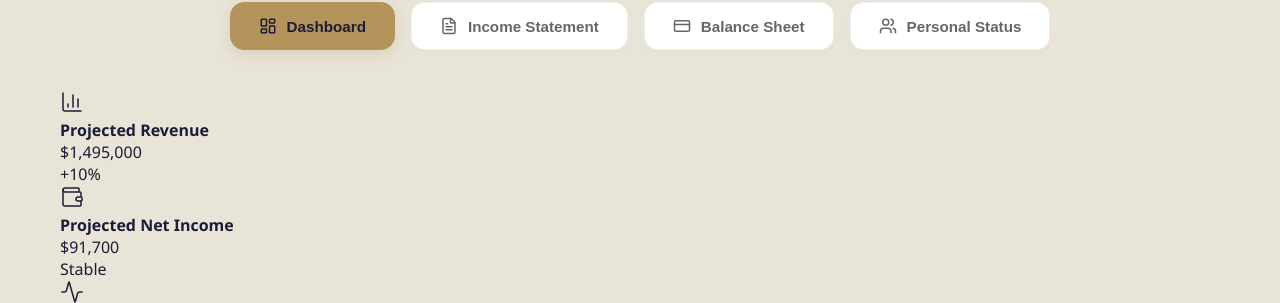
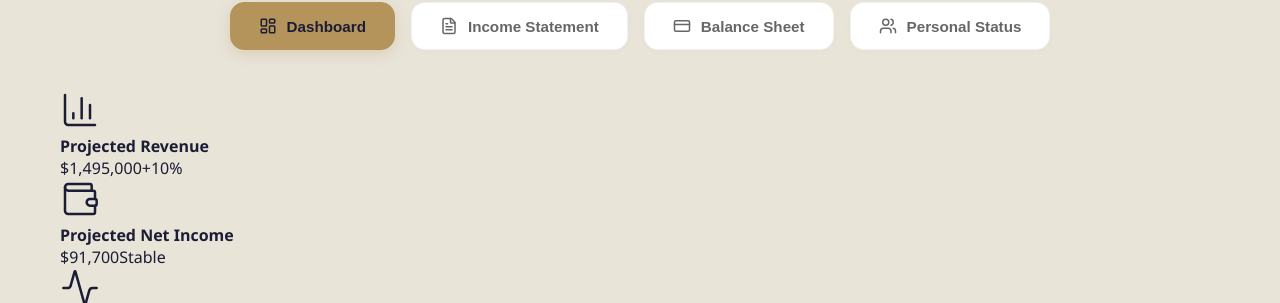
Before and after one commit to dphung88/real-estate-marketplace, a Next.js app: page /tools/break-even in a window 1280 px wide. Shown: the part 649-952 px from the top of the page. Built offline with nearby package versions, Linux system fonts and the light colour scheme.

Commit message:
update KpiCard layout to match centered screenshot

```diff
--- a/app/components/tools/ProFinancialDashboard.js
+++ b/app/components/tools/ProFinancialDashboard.js
@@ -549,18 +549,18 @@ const ProFinancialDashboard = () => {
 };
 
 const KpiCard = ({ title, value, trend, icon }) => (
-  <div className="bg-[#1B1C36] p-6 rounded-[32px] flex flex-row items-center justify-between transition-all hover:translate-y-[-4px] hover:shadow-xl shadow-lg border border-white/5">
-    <div className="flex flex-col items-start text-left gap-1">
-      <div className="text-[#B5945B] shrink-0 bg-white/5 p-2 rounded-xl mb-2">
-        {React.cloneElement(icon, { size: 24, strokeWidth: 1.5 })}
-      </div>
-      <h4 className="text-white/60 text-[0.85rem] font-bold tracking-tight">{title}</h4>
-      <p className="text-white text-[1.25rem] font-black m-0 leading-tight">{value}</p>
+  <div className="bg-[#1B1C36] p-6 sm:p-8 rounded-2xl flex flex-col items-center justify-center text-center transition-all hover:translate-y-[-4px] hover:shadow-xl shadow-lg border border-white/5 h-full">
+    <div className="text-[#B5945B] mb-4">
+      {React.cloneElement(icon, { size: 40, strokeWidth: 1.5 })}
+    </div>
+    <h4 className="text-white text-lg font-bold mb-2">{title}</h4>
+    <div className="text-white/80 text-sm flex flex-col items-center gap-1">
+      <span className="font-medium text-lg text-white/90">{value}</span>
       {trend && (
-        <span className={`text-[0.8rem] font-medium mt-1 ${
+        <span className={`text-sm ${
           trend.includes('+') || trend === 'Strong' || trend === 'Healthy'
             ? 'text-emerald-400'
-            : 'text-white/80'
+            : 'text-white/60'
         }`}>
           {trend}
         </span>
```
